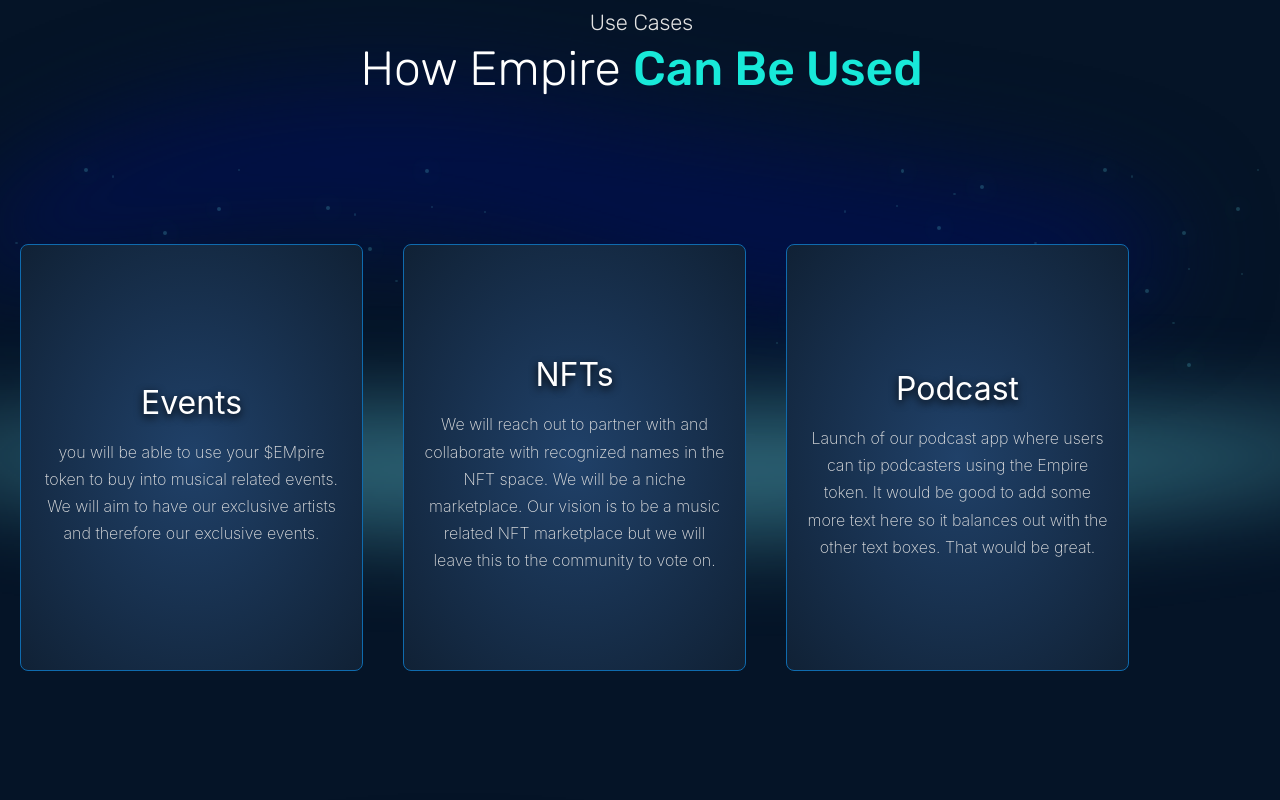
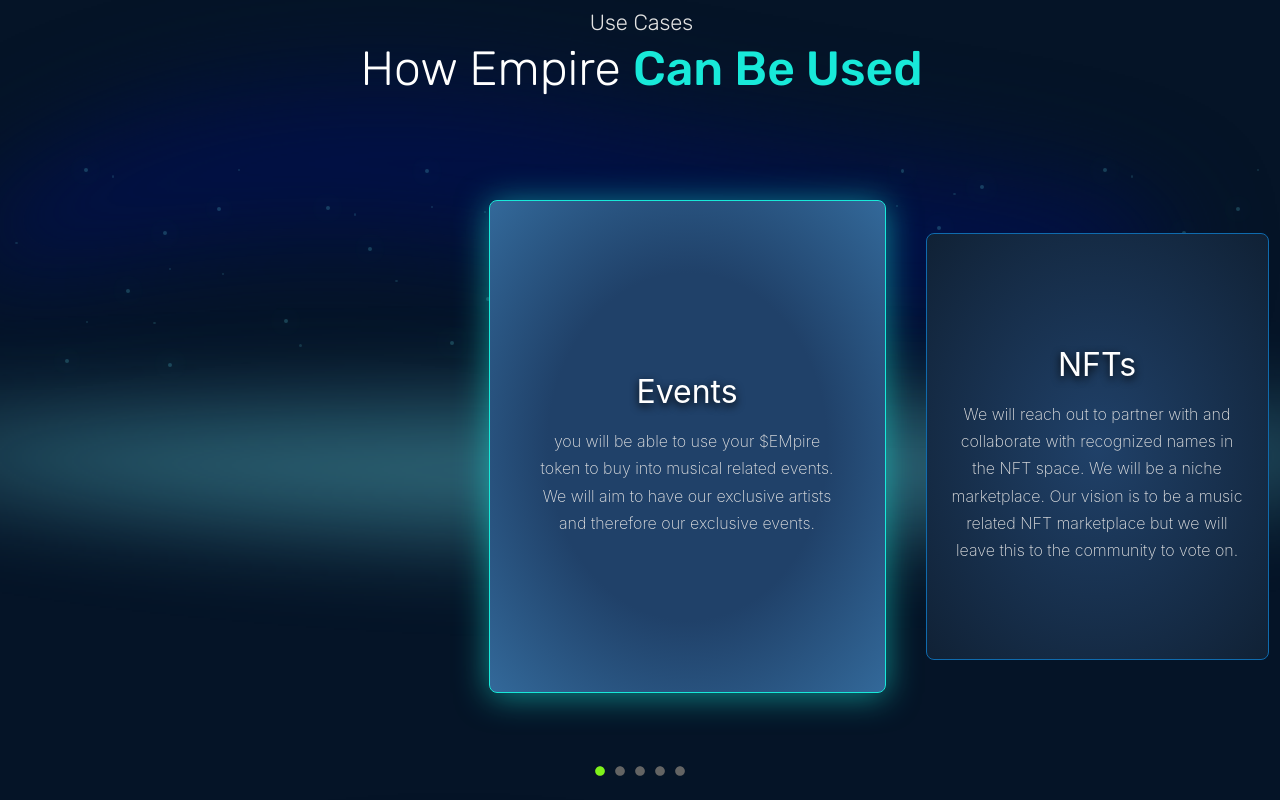
Before and after one commit to joelle-o-world/empire-token, a React (Create React App) app: page / in a window 1280 px wide. Shown: the part 1280-2080 px from the top of the page. Built offline with nearby package versions, Linux system fonts and the light colour scheme.

Commit message:
Carousel progress

```diff
--- a/package.json
+++ b/package.json
@@ -11,8 +11,10 @@
     "@types/node": "^12.0.0",
     "@types/react": "^17.0.0",
     "@types/react-dom": "^17.0.0",
+    "classnames": "^2.3.1",
     "react": "^17.0.2",
     "react-dom": "^17.0.2",
+    "react-icons": "^4.2.0",
     "react-scripts": "4.0.3",
     "sass": "^1.32.13",
     "typescript": "^4.1.2",
--- a/src/components/CardCarousel.sass
+++ b/src/components/CardCarousel.sass
@@ -1,36 +1,76 @@
+@mixin HideScrollbars
+  &::-webkit-scrollbar
+    display: none
+  -ms-overflow-style: none // IE/Edge
+  scrollbar-width: none // Firefox
+
+$cardWidth: 343px
+$cardHeight: 427px
+$expandedWidth: 397px
+$expandedHeight: 493px
+
 .CardCarousel
+  box-sizing: border-box
   width: 100%
   height: 100%
-  box-sizing: border-box
   display: flex
-  flex-direction: row
-  align-items: center
-  .CardCarouselCard
-    margin: 20px
-    width: 343px
-    height: 427px
+  flex-direction: column
+  .CardCarouselSlides
+    @include HideScrollbars
     box-sizing: border-box
-    padding: 20px
-    border-radius: 8px
-    background: radial-gradient(#204169, #102135)
-    border: 1px solid #0F6BAE
+    display: flex
+    flex-direction: row
+    align-items: center
+    flex-grow: 1
+    overflow-x: auto
+    &::before, &::after
+      content: "(spacer)"
+      visibility: hidden
+      min-width: calc(50% - #{$cardWidth}/2)
 
-    color: white
+      flex-shrink: 0
+    .CardCarouselSpacer
+      flex-shrink: 0
+    .CardCarouselCard
+      flex-shrink: 0
+      margin: 20px
+      width: $cardWidth
+      height: $cardHeight
+      box-sizing: border-box
+      padding: 20px
+      border-radius: 8px
+      background: radial-gradient(#204169, #102135)
+      border: 1px solid #0F6BAE
 
-    display: flex
-    flex-direction: column
-    justify-content: center
-    align-items: center
+      color: white
 
-    h2
-      font-size: 32px
-      text-shadow: 0px 3px 8px black
-      text-align: center
-      margin: 20px
+      display: flex
+      flex-direction: column
+      justify-content: center
+      align-items: center
 
-    p
-      text-align: center
-      font-size: 16px
-      font-weight: 200
-      color: #E3E3E3
-      line-height: 1.7em
+      h2, p
+        width: calc(#{$cardWidth} - 50px)
+        box-sizing: border-box
+
+      h2
+        font-size: 32px
+        text-shadow: 0px 3px 8px black
+        text-align: center
+        margin: 20px
+
+      p
+        text-align: center
+        font-size: 16px
+        font-weight: 200
+        color: #E3E3E3
+        line-height: 1.7em
+
+
+      transition: box-shadow 1s, width .3s, height .3s
+      &.InFocus
+        border: 1.5px solid #18E9D9
+        background: radial-gradient(#204169, #204169, #33699A)
+        box-shadow: 0px 3px 33px rgba(#18E9D9, .55)
+        width: $expandedWidth
+        height: $expandedHeight
--- a/src/components/CardCarousel.tsx
+++ b/src/components/CardCarousel.tsx
@@ -1,6 +1,8 @@
-import React, {FunctionComponent, ReactNode} from 'react';
+import React, {FunctionComponent,    useRef,  useState,  cloneElement} from 'react';
+import classNames from 'classnames';
 
 import './CardCarousel.sass'
+import {LittleButtons} from './LittleButtons';
 
 export interface CardCarouselProps {
 }
@@ -8,15 +10,69 @@ export interface CardCarouselProps {
 export const CardCarousel: FunctionComponent<CardCarouselProps> = ({
   children
 }) => {
-  return <ul className="CardCarousel">
-    {children}
-  </ul>
+  const numberOfPages = React.Children.count(children);
+  const [focussedCardIndex, setFocussedCardIndex] = useState(0)
+
+
+  const handleDoneScrolling = (e:any) => {
+    const div = e.nativeEvent.target as HTMLDivElement
+    if(div) {
+      let midpoint = div.clientWidth / 2
+      let winner=0;
+      let winnerDist = Infinity;
+      for(let i=0; i < div.childNodes.length; ++i) {
+        let card = div.childNodes[i];
+        if(card instanceof Element) {
+          const {left, right} = card.getBoundingClientRect();
+          let dist = Math.abs(midpoint - (left+right)/2)
+          if(dist < winnerDist) {
+            winner = i
+            winnerDist = dist
+          }
+        }
+      }
+
+      setFocussedCardIndex(winner)
+    }
+  }
+
+  const scrollTimerRef = useRef(null as null|ReturnType<typeof setTimeout>)
+  const handleScroll = (e:any) => {
+    if(scrollTimerRef.current !== null)
+      clearTimeout(scrollTimerRef.current);
+    scrollTimerRef.current = setTimeout(() => {
+      handleDoneScrolling(e)
+    }, 50)
+  }
+
+  return <div className="CardCarousel" >
+    <ul className="CardCarouselSlides" onScroll={handleDoneScrolling}>
+    {
+      React.Children.map(children, (child, i) => {
+        if(React.isValidElement(child) && i === focussedCardIndex) {
+          console.log('HEERE', i, child);
+          let className = classNames(
+            child.props.className,
+            'InFocus'
+          )
+          return cloneElement(child, {className})
+
+        } else return child
+      })
+    }
+    </ul>
+    <LittleButtons
+      numberOfButtons={numberOfPages}
+      current={focussedCardIndex}
+    />
+  </div>
 }
 
 export default CardCarousel;
 
-export const Card: FunctionComponent = ({children}) => {
-  return <li className="CardCarouselCard">
+export const Card: FunctionComponent<{className?:string}> = ({children, className}) => {
+
+  return <li className={classNames("CardCarouselCard", className)}>
     {children}
   </li>
 }
--- a/src/components/HowEmpireCanBeUsed.tsx
+++ b/src/components/HowEmpireCanBeUsed.tsx
@@ -15,6 +15,12 @@ export const HowEmpireCanBeUsed: FunctionComponent = () => {
       <h2>Podcast</h2>
       <p>Launch of our podcast app where users can tip podcasters using the Empire token. It would be good to add some more text here so it balances out with the other text boxes. That would be great. </p>
     </Card>
+    <Card>
+      placeholder
+    </Card>
+    <Card>
+      placeholder
+    </Card>
   </CardCarousel>
 }
 
--- /dev/null
+++ b/src/components/LittleButtons.sass
@@ -0,0 +1,13 @@
+.LittleButtons
+  text-align: center
+
+  font-size: 10px
+  .LittleButton
+    display: inline-block
+    margin: 5px
+    text-shadow: 3px 3px 3px black
+    cursor: pointer
+    &.current
+      color: rgb(127, 242, 26)
+    &.not-current
+      color: rgb(100,100,100)
--- /dev/null
+++ b/src/components/LittleButtons.tsx
@@ -0,0 +1,25 @@
+import * as React from 'react';
+import {FunctionComponent} from 'react';
+
+import {FaCircle} from 'react-icons/fa';
+import './LittleButtons.sass'
+
+export interface LittleButtonsProps {
+  numberOfButtons: number,
+  current: number,
+  onClick?: (index:number) => void,
+}
+
+export const LittleButtons: FunctionComponent<LittleButtonsProps> = ({
+  numberOfButtons,
+  current,
+  onClick
+}) => {
+  let buttons = [];
+  for(let i=0; i < numberOfButtons; ++i)
+    buttons.push(
+      <FaCircle className={`LittleButton ${current === i ? "current" : "not-current"}`} key={i} onClick={() => onClick && onClick(i)} />
+    )
+
+  return <div className="LittleButtons">{buttons}</div>
+}
```
Also changed, not shown: 1 other file (tests, documents, lock files or other folders).
